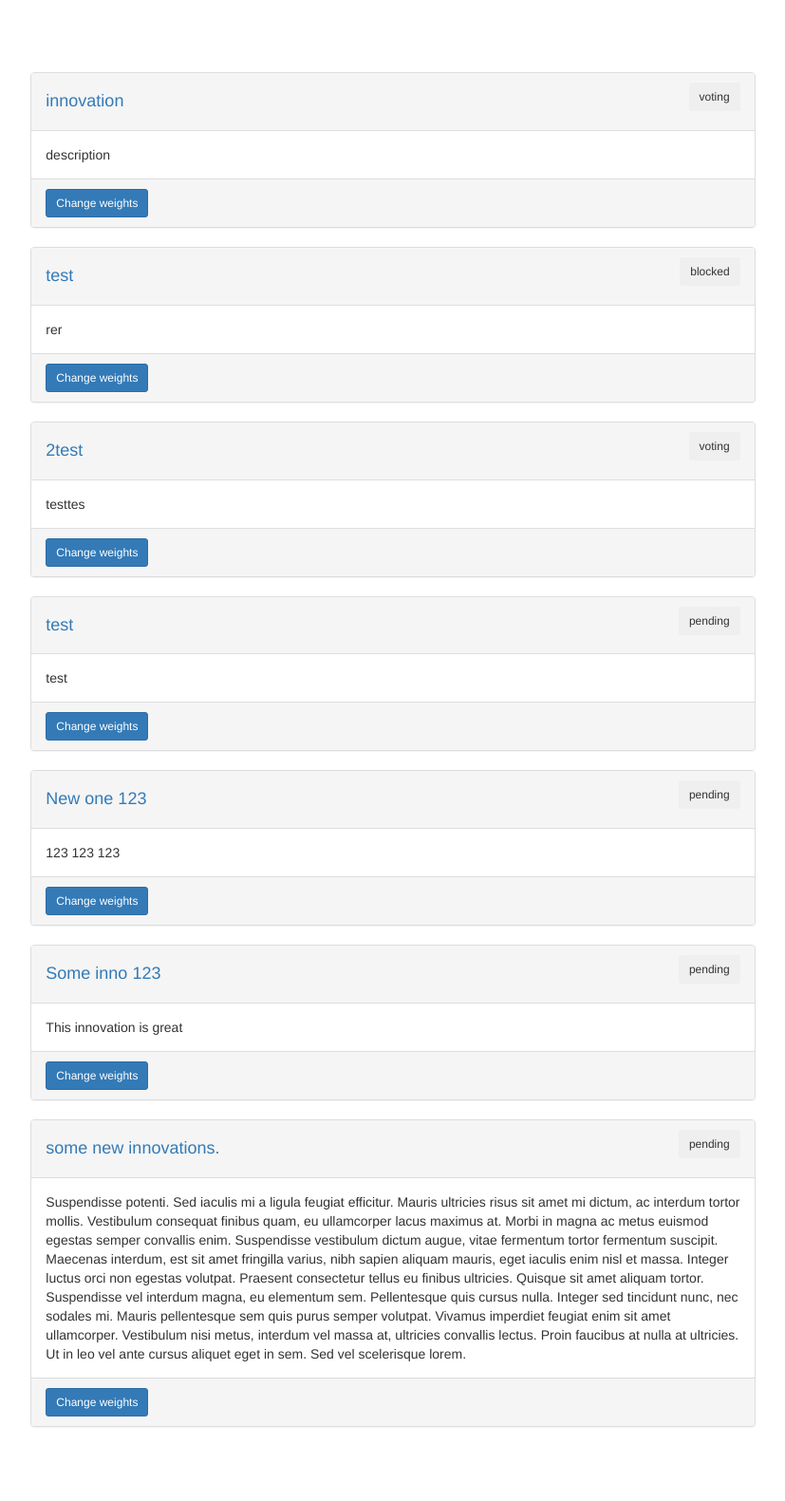
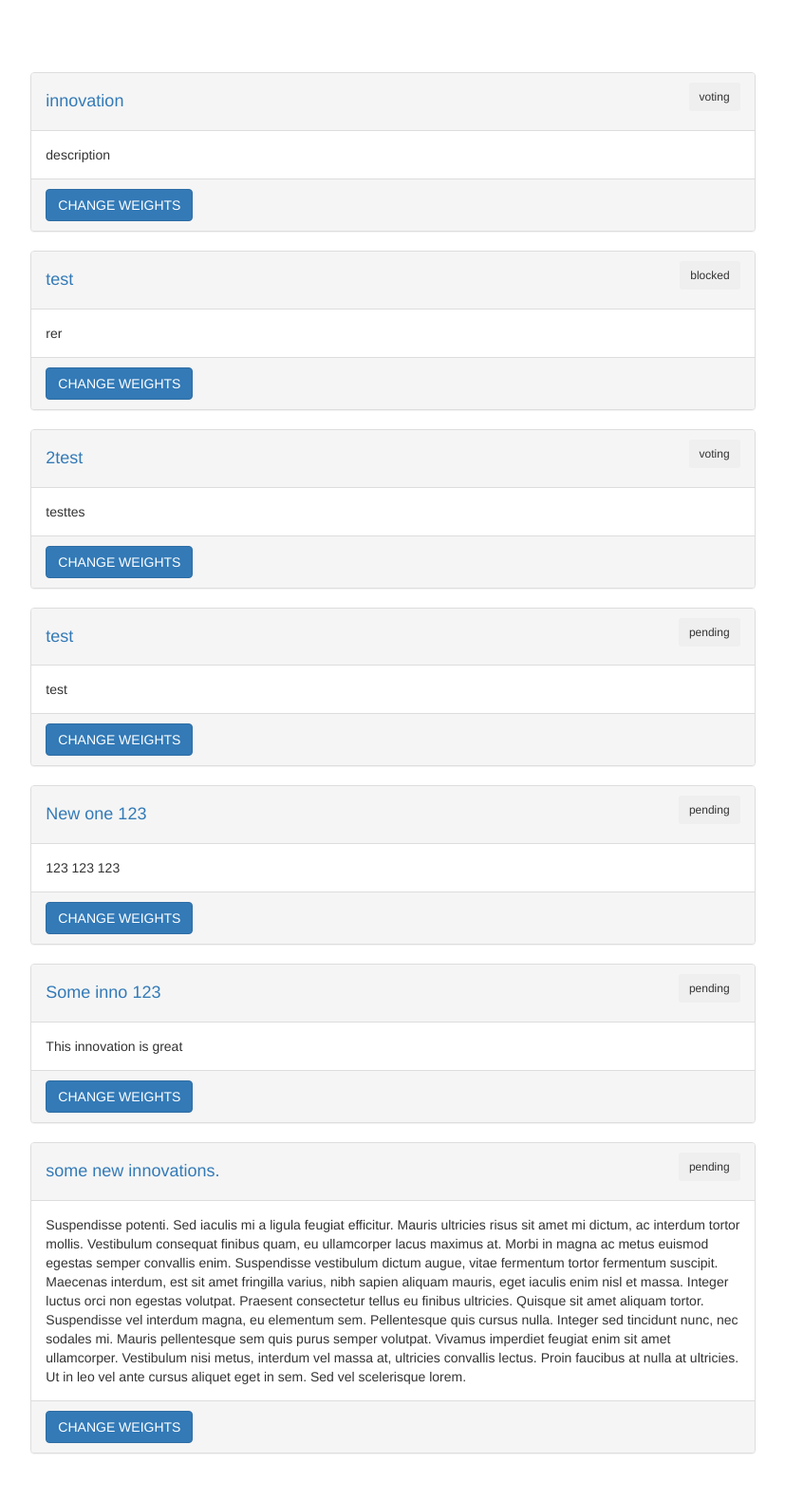
Before and after one commit to maciej3031/apsi_innovations, a Django app: page /innovations/innovations/ in a window 1280 px wide. Shown: the part 251-1832 px from the top of the page at 95% size, without its empty margins (226-1053 px from the left). Before the commit the page ends 1754 px from the top, so only its background shows below. Run offline with Django 3.2, Linux system fonts and the light colour scheme; a user stored in the database is signed in; data comes from the database, SQL or seed files in the repository; some libraries are stand-ins or nearby versions.

Commit message:
Minor fixes

```diff
--- a/apsi_innovations/templates/innovations/innovations_list.html
+++ b/apsi_innovations/templates/innovations/innovations_list.html
@@ -20,7 +20,7 @@
             </div>
                 <div class="panel-footer">
 			    {% if request.user|has_group:"administrators" %}
-                   <a href="{% url 'update_weights' id=innovation.id %}" class="btn btn-primary btn-sm">Change weights</a>
+                   <a href="{% url 'update_weights' id=innovation.id %}" class="btn btn-primary">CHANGE WEIGHTS</a>
                 {% endif %}
 		        </div>
         </div>
```
